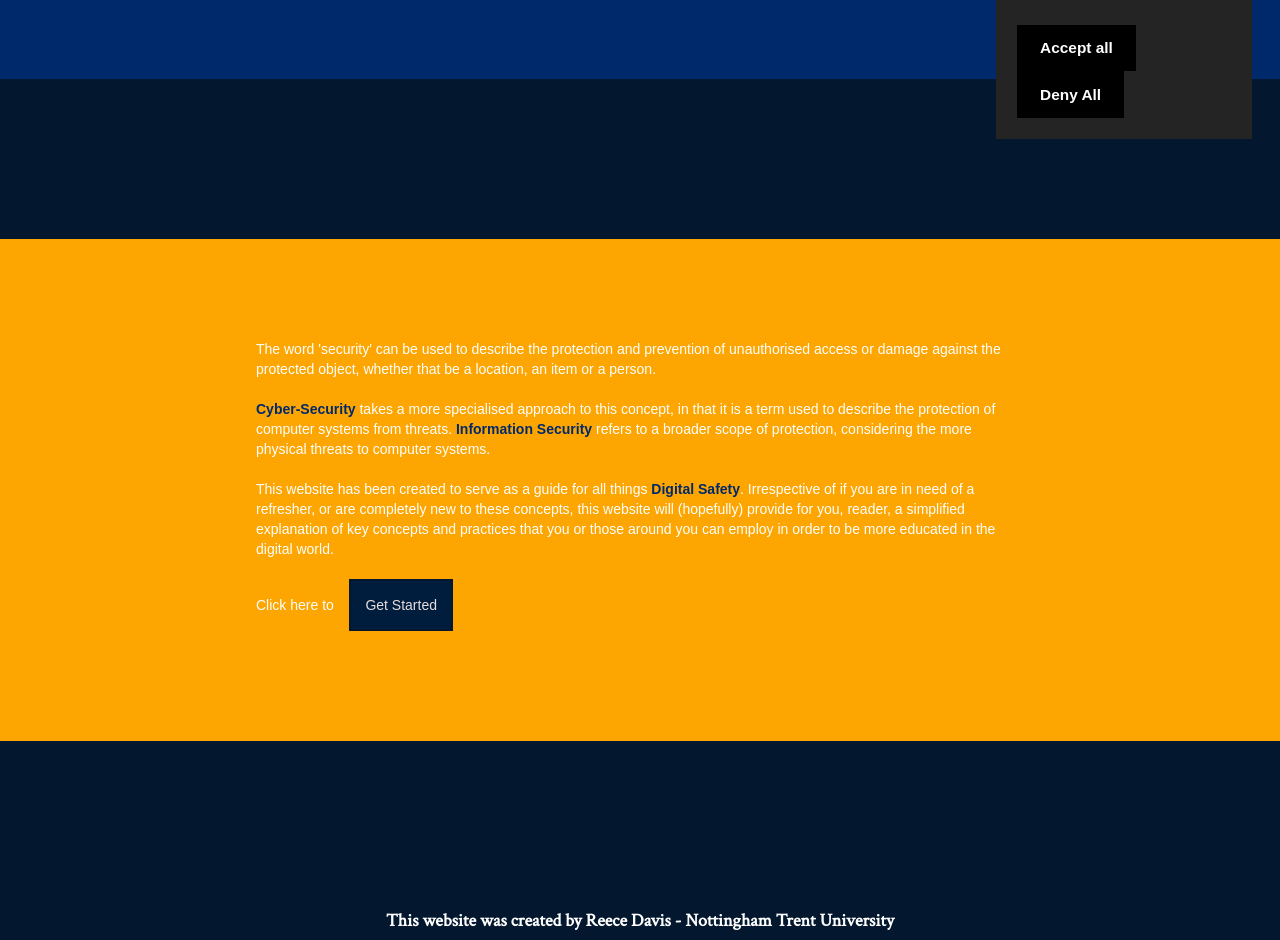
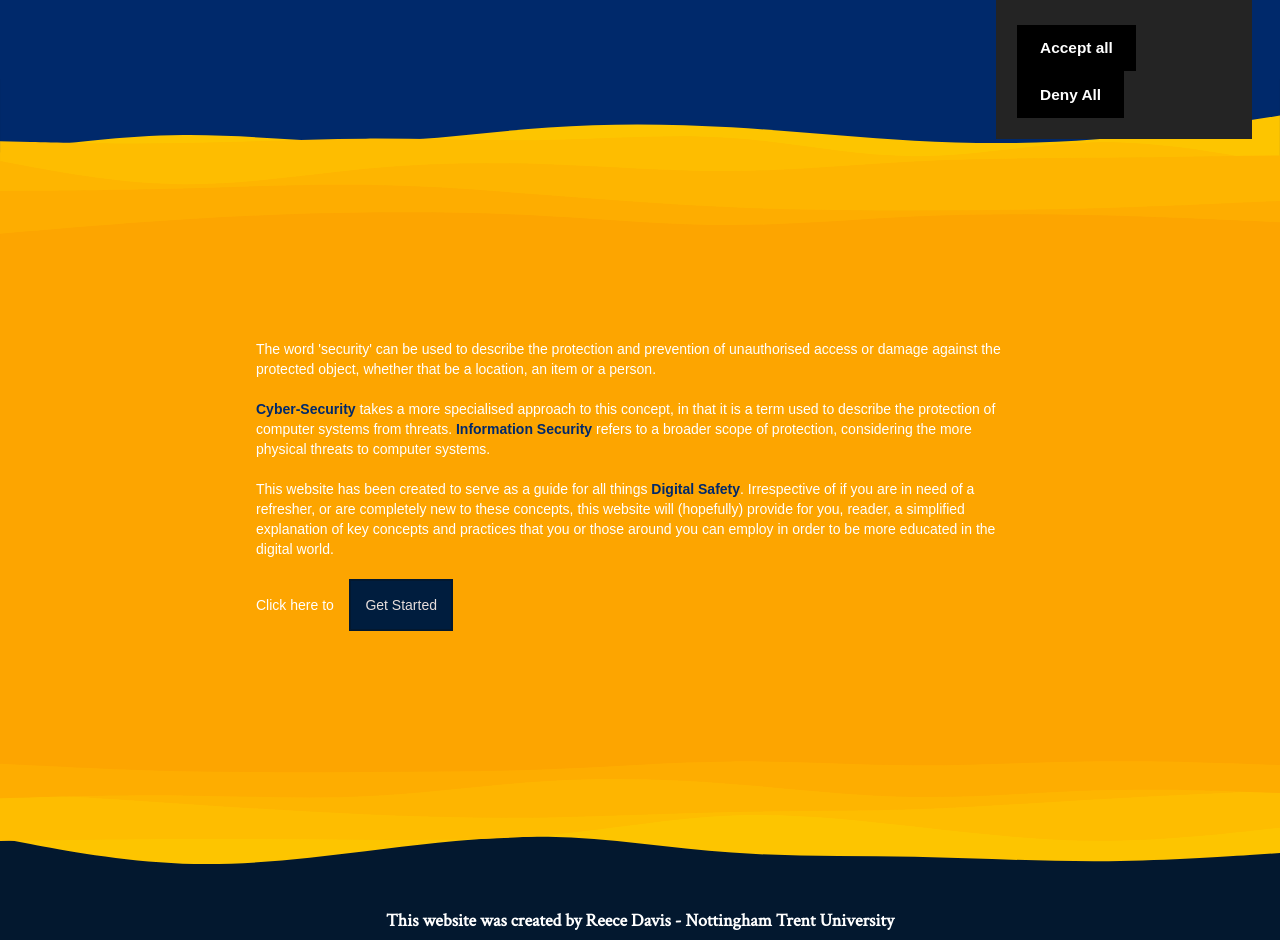
Before and after one commit to DavisR2002/DavisR2002.github.io, a plain HTML site: page index.html in a window 1280 px wide. Shown: the part 633-1573 px from the top of the page. Drawn offline with nearby package versions, Linux system fonts and the light colour scheme; a web font is replaced by a local one.

Commit message:
changes 4

```diff
--- a/index.html
+++ b/index.html
@@ -62,16 +62,16 @@
         }
 
         .layer1 {
-            background-image: url(images/layeredWaves.svg);
+            background-image: url(assets/images/layeredWaves.svg);
 
         }
 
         .layer2 {
-            background-image: url(images/layeredWaves2.svg);
+            background-image: url(assets/images/layeredWaves2.svg);
         }
 
         .layer3 {
-            background-image: url(images/layeredWaves3.svg);
+            background-image: url(assets/images/layeredWaves3.svg);
         }
 
 
```
